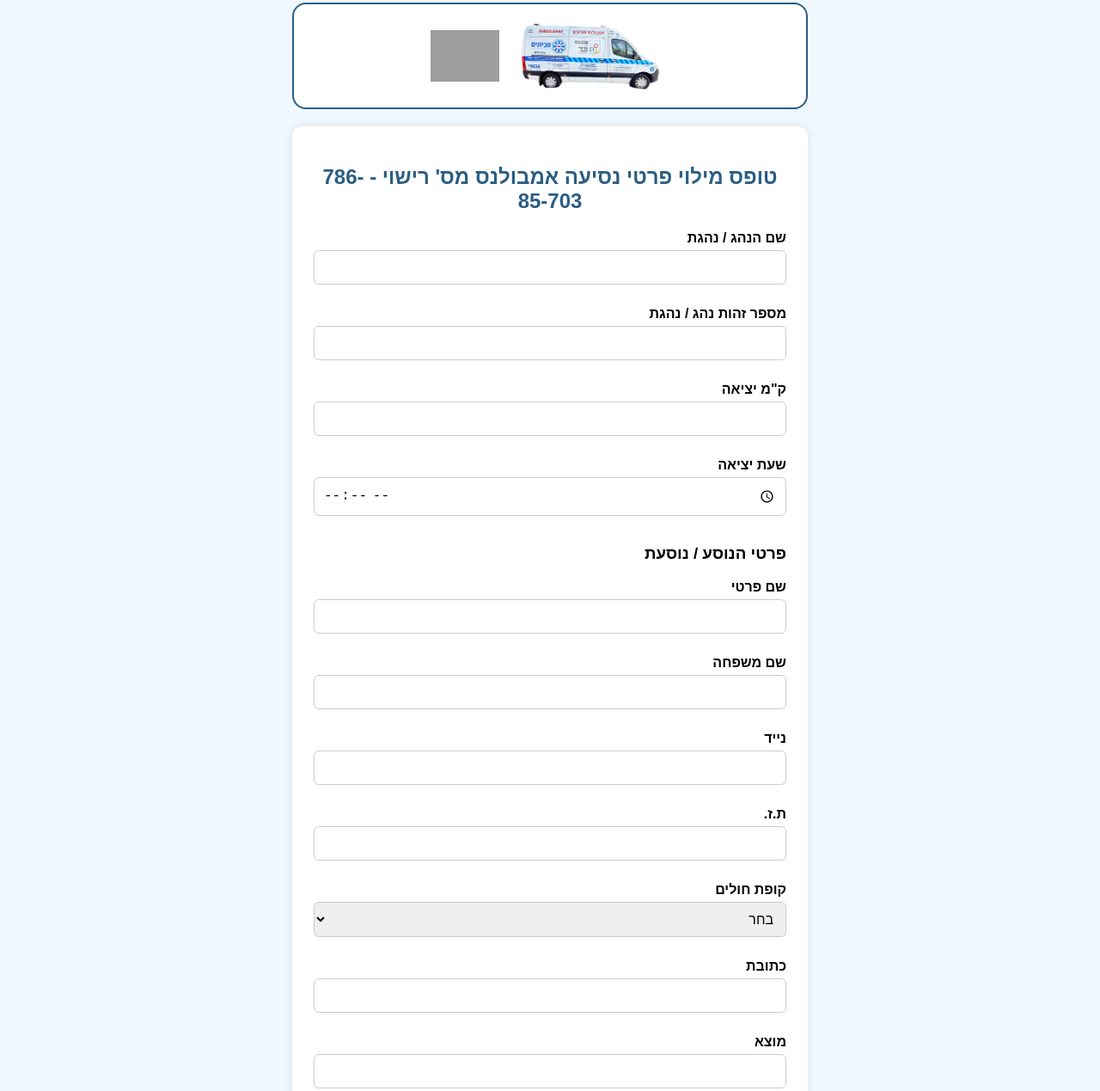
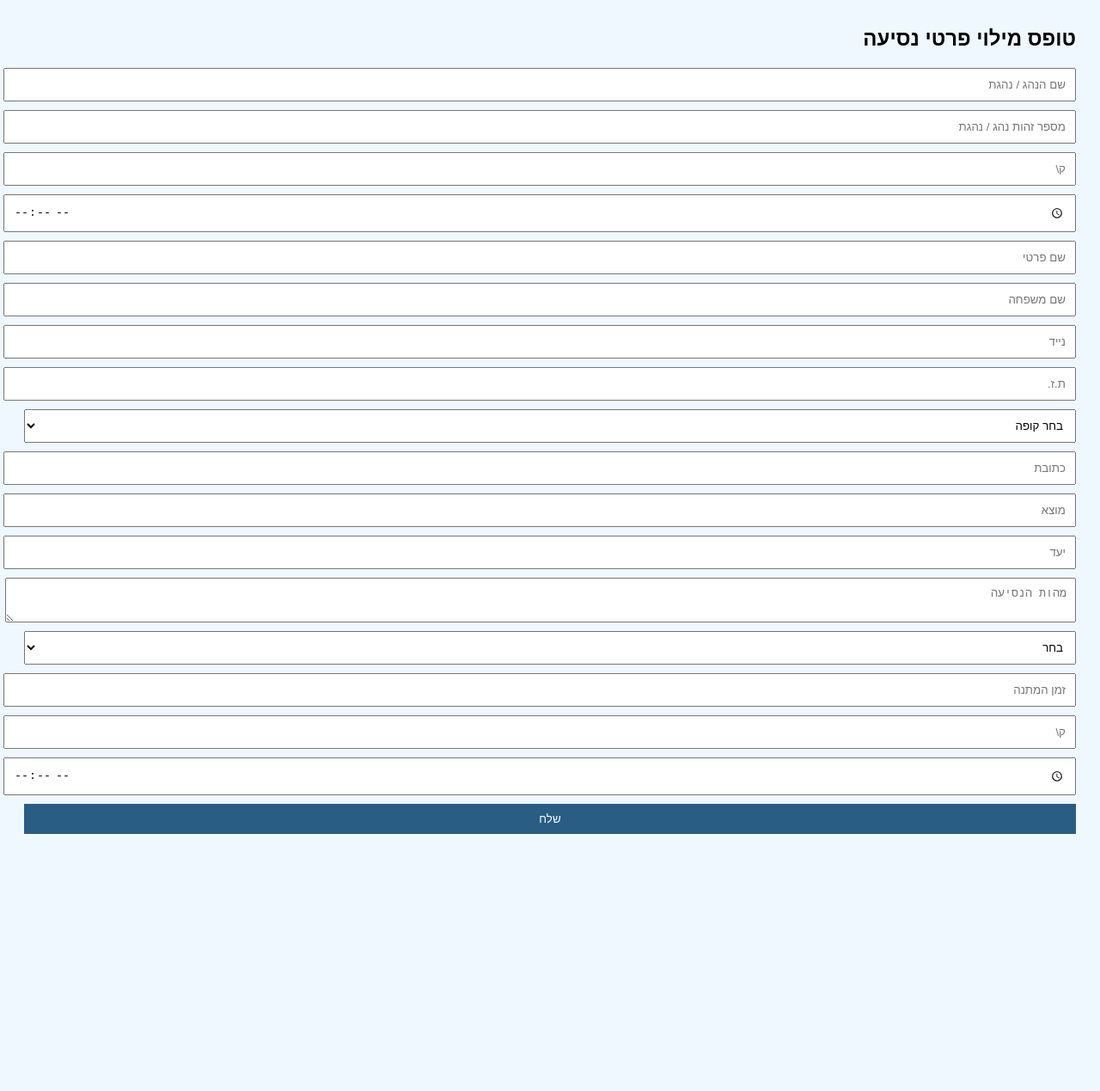
Before and after one commit to Aviver100/Savyonim, a plain HTML site: page index.html in a window 1280 px wide. Shown: the part 17-1286 px from the top of the page at 86% size. After the commit the page ends 1025 px from the top, so only its background shows below. Drawn offline with Linux system fonts and the light colour scheme; grey boxes are pictures that could not be loaded.

Commit message:
Update index.html

```diff
--- a/index.html
+++ b/index.html
@@ -1,246 +1,84 @@
 <!DOCTYPE html>
 <html lang="he" dir="rtl">
 <head>
-  <meta charset="UTF-8" />
-  <meta name="viewport" content="width=device-width, initial-scale=1.0" />
-  <title>טופס נסיעה - אמבולנס סביונים</title>
-
-  <meta property="og:title" content="טופס פרטי נסיעה - אמבולנס סביונים" />
-  <meta property="og:description" content="מלאו את פרטי הנסיעה" />
-  <meta property="og:image" content="1745179999550.png" />
-  <meta property="og:type" content="website" />
-  <meta property="og:url" content="https://aviver100.github.io/Savyonim/" />
-
+  <meta charset="UTF-8">
+  <title>טופס נסיעה</title>
   <style>
-    body {
-      font-family: 'Arial', sans-serif;
-      background-color: #f0f8ff;
-      margin: 0;
-      padding: 0;
-    }
-
-    .container {
-      max-width: 600px;
-      margin: auto;
-      padding: 20px;
-    }
-
-    .form-box {
-      background-color: #ffffff;
-      padding: 25px;
-      border-radius: 12px;
-      box-shadow: 0 0 10px rgba(0,0,0,0.1);
-    }
-
-    h2 {
-      text-align: center;
-      color: #2a5d84;
-    }
-
-    label {
-      display: block;
-      margin: 10px 0 5px;
-      font-weight: bold;
-    }
-
-    input, textarea, select {
-      width: 100%;
-      padding: 10px;
-      margin-bottom: 15px;
-      border: 1px solid #ccc;
-      border-radius: 6px;
-      box-sizing: border-box;
-      font-size: 16px;
-    }
-
-    button {
-      background-color: #2a5d84;
-      color: white;
-      padding: 12px;
-      border: none;
-      border-radius: 6px;
-      font-size: 16px;
-      cursor: pointer;
-      width: 100%;
-    }
-
-    button:hover {
-      background-color: #1f4561;
-    }
-
-    .header-box {
-      background-color: #ffffff;
-      border: 2px solid #2a5d84;
-      border-radius: 16px;
-      padding: 10px;
-      margin-bottom: 20px;
-      text-align: center;
-    }
-
-    .image-row {
-      display: flex;
-      justify-content: center;
-      align-items: center;
-      gap: 20px;
-    }
-
-    .image-row img:first-child {
-      max-height: 100px;
-    }
-
-    .image-row img:last-child {
-      max-height: 60px;
-    }
-
-    #waitTimeContainer {
-      display: none;
-    }
-
-    @media (max-width: 600px) {
-      .image-row {
-        flex-direction: column;
-      }
-
-      .image-row img {
-        max-width: 80%;
-      }
-    }
-
-    #loader {
-      display: none;
-      text-align: center;
-      margin-top: 10px;
-      font-weight: bold;
-      color: #2a5d84;
-    }
-
-    #successMsg {
-      display: none;
-      text-align: center;
-      color: green;
-      font-weight: bold;
-      margin-top: 10px;
-    }
+    body { font-family: Arial; padding: 20px; background: #f0f8ff; }
+    input, select, textarea, button { display: block; margin: 10px 0; width: 100%; padding: 10px; }
+    button { background: #2a5d84; color: white; border: none; cursor: pointer; }
+    #loader, #successMsg { display: none; text-align: center; margin-top: 10px; font-weight: bold; }
   </style>
 </head>
 <body>
-  <div class="container">
-    <div class="header-box">
-      <div class="image-row">
-        <img src="1745179999550.png" alt="תמונת אמבולנס" />
-        <img src="https://savyonim.org/wp-content/uploads/2023/10/logo-trans-300-380.png" alt="לוגו סביונים" />
-      </div>
-    </div>
-
-    <div class="form-box">
-      <h2>טופס מילוי פרטי נסיעה אמבולנס מס' רישוי - 786-85-703</h2>
+  <h2>טופס מילוי פרטי נסיעה</h2>
   <form id="ambulanceForm">
-        <label for="driverName">שם הנהג / נהגת</label>
-        <input type="text" id="driverName" name="שם הנהג / נהגת" required />
-
-        <label for="driverId">מספר זהות נהג / נהגת</label>
-        <input type="text" id="driverId" name="מספר זהות נהג / נהגת" required />
-
-        <label for="kmStart">ק"מ יציאה</label>
-        <input type="number" id="kmStart" name="ק\"מ יציאה" required />
-
-        <label for="timeStart">שעת יציאה</label>
-        <input type="time" id="timeStart" name="שעת יציאה" required />
-
-        <h3>פרטי הנוסע / נוסעת</h3>
-
-        <label for="firstName">שם פרטי</label>
-        <input type="text" id="firstName" name="שם פרטי" required />
-
-        <label for="lastName">שם משפחה</label>
-        <input type="text" id="lastName" name="שם משפחה" required />
-
-        <label for="phone">נייד</label>
-        <input type="tel" id="phone" name="נייד" required />
-
-        <label for="idNumber">ת.ז.</label>
-        <input type="text" id="idNumber" name="ת.ז." required />
-
-        <label for="kupatHolim">קופת חולים</label>
-        <select id="kupatHolim" name="קופת חולים" required>
-          <option value="">בחר</option>
+    <input name="שם הנהג / נהגת" placeholder="שם הנהג / נהגת" required>
+    <input name="מספר זהות נהג / נהגת" placeholder="מספר זהות נהג / נהגת" required>
+    <input name="ק&quot;מ יציאה" placeholder="ק\"מ יציאה" type="number" required>
+    <input name="שעת יציאה" placeholder="שעת יציאה" type="time" required>
+    <input name="שם פרטי" placeholder="שם פרטי" required>
+    <input name="שם משפחה" placeholder="שם משפחה" required>
+    <input name="נייד" placeholder="נייד" required>
+    <input name="ת.ז." placeholder="ת.ז." required>
+    <select name="קופת חולים" required>
+      <option value="">בחר קופה</option>
+      <option>כללית</option>
       <option>מאוחדת</option>
-          <option>כללית</option>
       <option>מכבי</option>
       <option>לאומית</option>
-          <option>אחר</option>
     </select>
-
-        <label for="address">כתובת</label>
-        <input type="text" id="address" name="כתובת" />
-
-        <label for="from">מוצא</label>
-        <input type="text" id="from" name="מוצא" />
-
-        <label for="to">יעד</label>
-        <input type="text" id="to" name="יעד" />
-
-        <label for="purpose">מהות הנסיעה</label>
-        <textarea id="purpose" name="מהות הנסיעה"></textarea>
-
-        <label for="roundTrip">הלוך ושוב</label>
-        <select id="roundTrip" name="הלוך ושוב" required>
+    <input name="כתובת" placeholder="כתובת">
+    <input name="מוצא" placeholder="מוצא">
+    <input name="יעד" placeholder="יעד">
+    <textarea name="מהות הנסיעה" placeholder="מהות הנסיעה"></textarea>
+    <select name="הלוך ושוב" id="roundTrip" required>
       <option value="">בחר</option>
       <option>כן</option>
       <option>לא</option>
     </select>
-
     <div id="waitTimeContainer">
-          <label for="waitTime">זמן המתנה</label>
-          <input type="text" id="waitTime" name="זמן המתנה" />
+      <input name="זמן המתנה" placeholder="זמן המתנה">
     </div>
-
-        <label for="kmEnd">ק"מ חזרה</label>
-        <input type="number" id="kmEnd" name="ק\"מ חזרה" />
-
-        <label for="timeEnd">שעת חזרה</label>
-        <input type="time" id="timeEnd" name="שעת חזרה" />
-
+    <input name="ק&quot;מ חזרה" placeholder="ק\"מ חזרה" type="number">
+    <input name="שעת חזרה" placeholder="שעת חזרה" type="time">
     <button type="submit">שלח</button>
-        <div id="loader">אנא המתן...</div>
-        <div id="successMsg">הנסיעה נרשמה בהצלחה!</div>
+    <div id="loader">שולח נתונים...</div>
+    <div id="successMsg">הטופס נשלח בהצלחה!</div>
   </form>
-    </div>
-  </div>
 
   <script>
-    const form = document.getElementById('ambulanceForm');
-    const successMsg = document.getElementById('successMsg');
-    const loader = document.getElementById('loader');
-    const roundTripSelect = document.getElementById('roundTrip');
-    const waitTimeContainer = document.getElementById('waitTimeContainer');
+    const form = document.getElementById("ambulanceForm");
+    const loader = document.getElementById("loader");
+    const successMsg = document.getElementById("successMsg");
+    const roundTrip = document.getElementById("roundTrip");
+    const waitTimeContainer = document.getElementById("waitTimeContainer");
 
-    roundTripSelect.addEventListener('change', () => {
-      waitTimeContainer.style.display = roundTripSelect.value === 'כן' ? 'block' : 'none';
+    roundTrip.addEventListener("change", () => {
+      waitTimeContainer.style.display = roundTrip.value === "כן" ? "block" : "none";
     });
 
-    form.addEventListener('submit', e => {
+    form.addEventListener("submit", (e) => {
       e.preventDefault();
+      loader.style.display = "block";
+      successMsg.style.display = "none";
 
       const formData = new FormData(form);
 
-      loader.style.display = 'block';
-      successMsg.style.display = 'none';
-
-      fetch('https://script.google.com/macros/s/AKfycbz49pF-.../exec', {
-  method: 'POST',
-  mode: 'no-cors',
+      fetch("https://script.google.com/macros/s/AKfycbyEtys9XHtYsxzwmyHNyw5j5GJcz5jQi9el4vzYoKUBLYF7XxGGUy5vBG0xxrElsSzV/exec", {
+        method: "POST",
+        mode: "no-cors",
         body: formData
       }).then(() => {
-  loader.style.display = 'none';
-  successMsg.style.display = 'block';
+        loader.style.display = "none";
+        successMsg.style.display = "block";
         form.reset();
-}).catch((err) => {
-  loader.style.display = 'none';
-  alert("שגיאה בשליחה");
-  console.error(err);
+        waitTimeContainer.style.display = "none";
+        setTimeout(() => successMsg.style.display = "none", 5000);
+      }).catch(() => {
+        loader.style.display = "none";
+        alert("אירעה שגיאה בשליחה");
       });
-
     });
   </script>
 </body>
```
Lines whose indentation alone changed are shown as unchanged.
